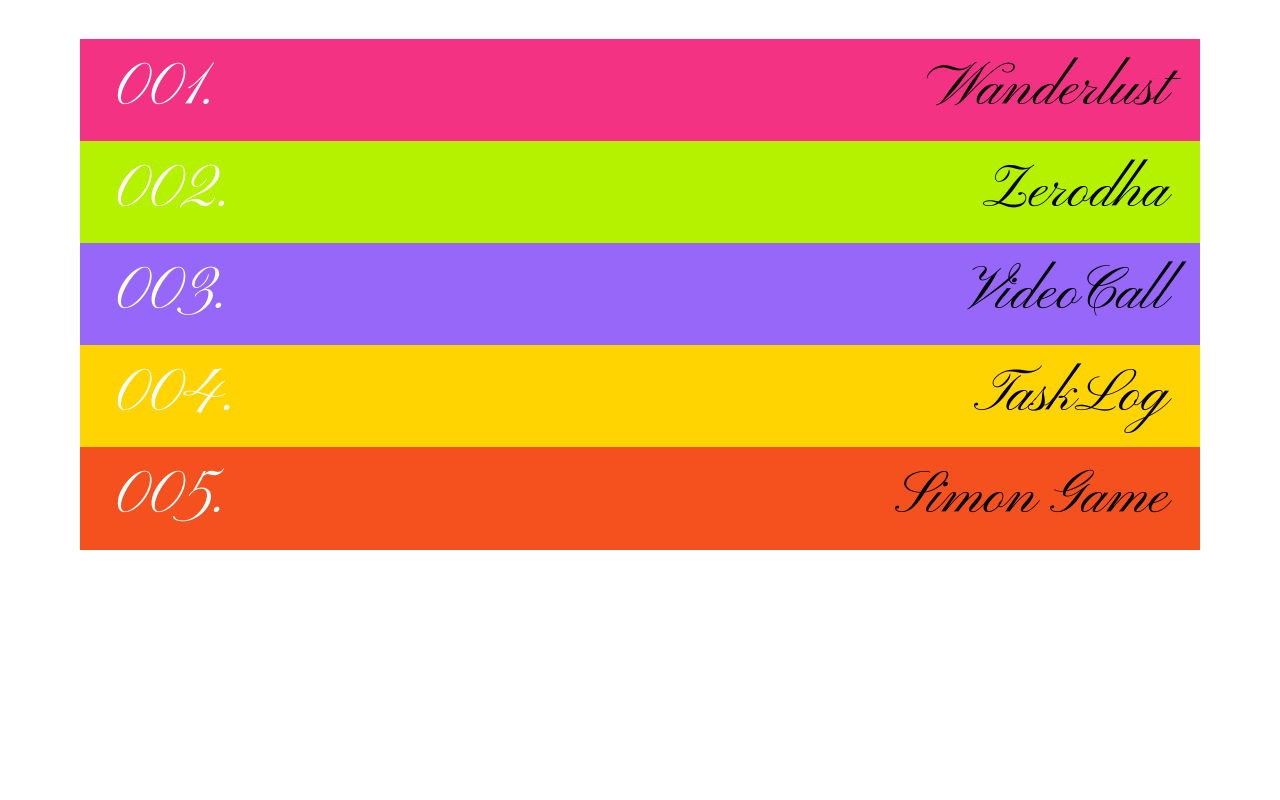
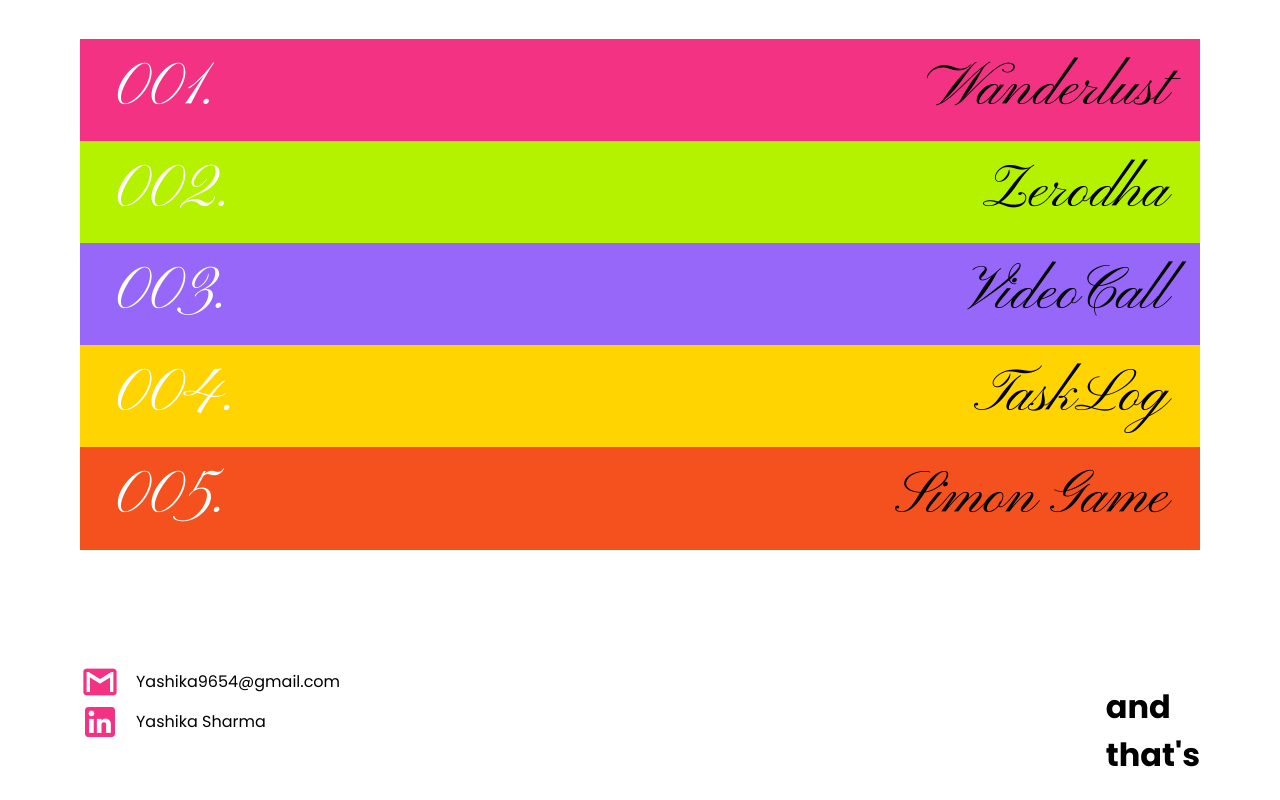
Before and after one commit to yashika0432/PORTFOLIO, a React (Create React App) app in the folder frontend/: page / in a window 1280 px wide. Shown: the part 2900-3700 px from the top of the page. Before the commit the page ends 3450 px from the top, so only its background shows below. Built offline with nearby package versions, Linux system fonts and the light colour scheme.

Commit message:
starting endsec

```diff
--- a/frontend/src/App.js
+++ b/frontend/src/App.js
@@ -1,5 +1,6 @@
 import "./App.css";
 import Navbar from "./components/navbar";
+import Contact from "./pages/contact";
 import Landing from "./pages/landing";
 import Me from "./pages/me";
 import Work from "./pages/work";
@@ -14,6 +15,7 @@
       <Landing />
       <Me />
       <Work />
+      <Contact />
     </>
   );
 }
--- /dev/null
+++ b/frontend/src/pages/contact.jsx
@@ -0,0 +1,27 @@
+import "../style/contact.css";
+
+function Contact() {
+  return (
+    <div className="endpart">
+      <div className="upper">
+        <div className="contactlink">
+          <div className="link1">
+            <img src="/gmail.png" alt=""></img>
+            Yashika9654@gmail.com
+          </div>
+          <div className="link2">
+            <img src="/linkedin.png" alt=""></img>
+            Yashika Sharma
+          </div>
+        </div>
+        <div className="heading1">
+          <h1>
+            and<br></br>that's
+          </h1>
+        </div>
+      </div>
+    </div>
+  );
+}
+
+export default Contact;
--- /dev/null
+++ b/frontend/src/style/contact.css
@@ -0,0 +1,20 @@
+.endpart {
+  margin: 7rem 5rem;
+}
+.upper {
+  display: flex;
+  justify-content: space-between;
+}
+.contactlink {
+  display: flex;
+  flex-direction: column;
+}
+.link1,
+.link2 {
+  display: flex;
+  gap: 1rem;
+  align-items: center;
+}
+.headings p {
+  font-size: 150px;
+}
```
Also changed, not shown: frontend/public/gmail.png, frontend/public/linkedin.png.
